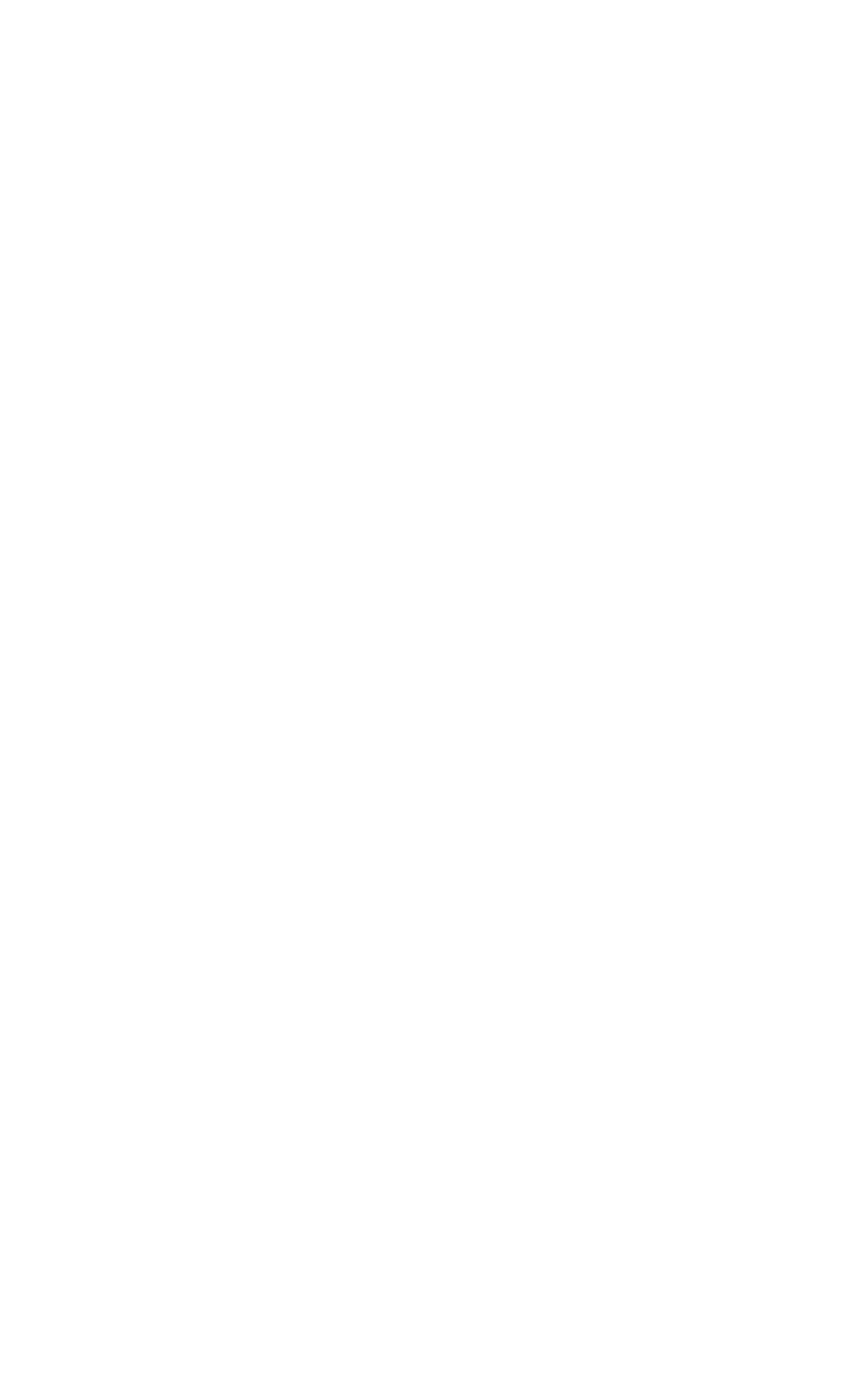
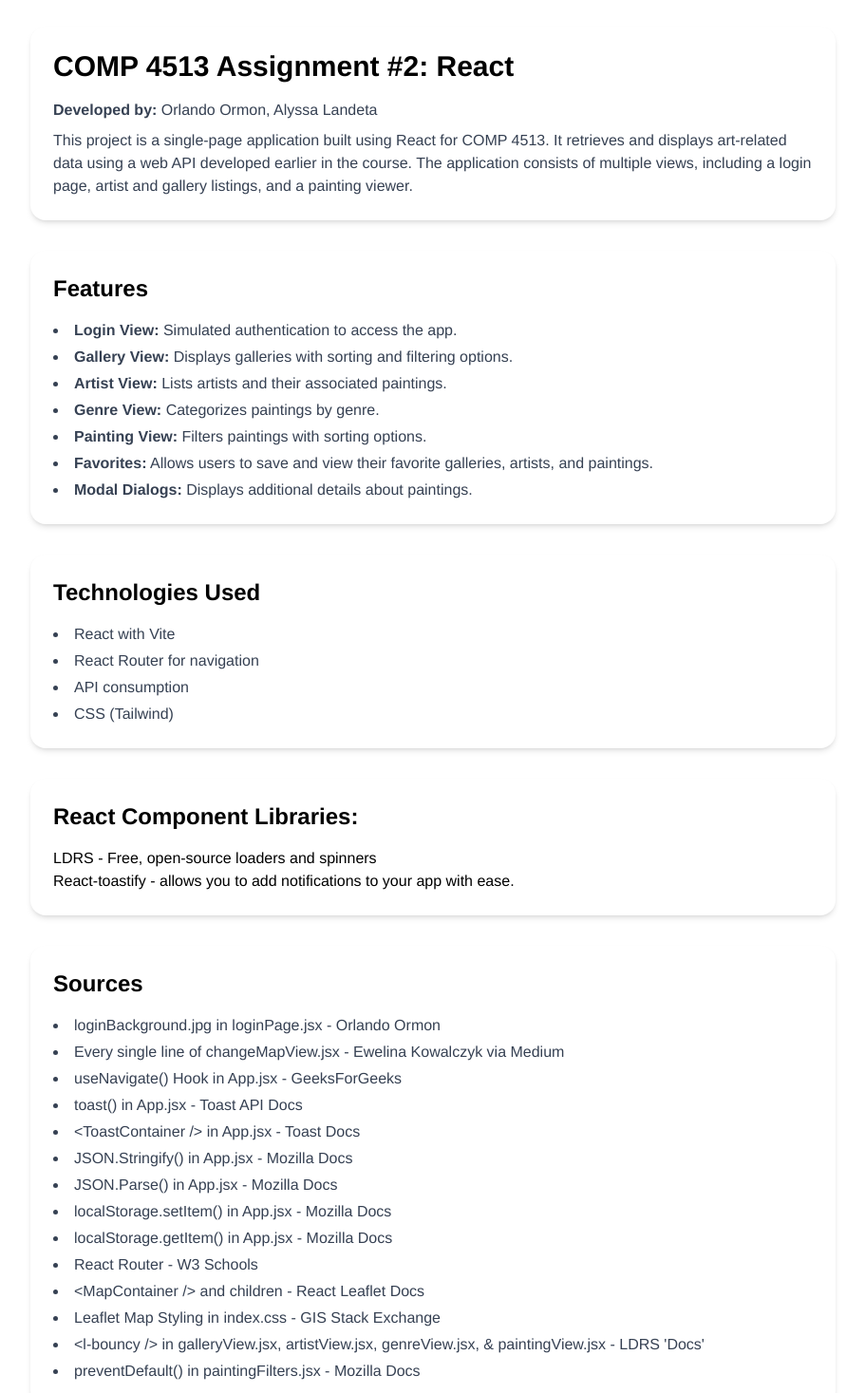
Before and after one commit to orlando-o/COMP4513ASG2, a React (Vite) app: page /about in a window 1280 px wide. Before the commit this address had no page. Shown: the part 60-1527 px from the top of the page at 95% size, without its empty margins (184-1095 px from the left). Before the commit the page ends 800 px from the top, so only its background shows below. Built offline with nearby package versions, Linux system fonts and the light colour scheme.

Commit message:
Added aboutView.jsx

```diff
--- a/index.html
+++ b/index.html
@@ -9,7 +9,7 @@
       integrity="sha256-p4NxAoJBhIIN+hmNHrzRCf9tD/miZyoHS5obTRR9BMY="
       crossorigin=""
     />
-    <title>COMP 4513 ASG 2</title>
+    <title>PaintingsPlus</title>
   </head>
   <body>
     <div id="root"></div>
--- a/src/App.jsx
+++ b/src/App.jsx
@@ -7,6 +7,7 @@ import PaintingView from "./views/paintingView";
 import ArtistView from "./views/artistView";
 import FavoritesModal from "./views/partials/modals/favouritesModal";
 import { ToastContainer, toast } from "react-toastify";
+import AboutView from "./views/aboutView";
 
 function App() {
   const navigate = useNavigate(); // https://www.geeksforgeeks.org/reactjs-usenavigate-hook/
@@ -191,6 +192,16 @@ function App() {
             />
           }
         />
+        <Route
+          path="about"
+          element={
+            <AboutView
+              redirect={redirect}
+              favouritesEmpty={favouritesEmpty}
+              openFavouritesModal={openFavouritesModal}
+            />
+          }
+        />
       </Routes>
     </main>
   );
--- /dev/null
+++ b/src/views/aboutView.jsx
@@ -0,0 +1,222 @@
+import Header from "./partials/header";
+const AboutView = ({ redirect, openFavouritesModal, favouritesEmpty }) => {
+  return (
+    <div>
+      <Header
+        redirect={redirect}
+        openFavouritesModal={openFavouritesModal}
+        favouritesEmpty={favouritesEmpty}
+      />
+      <div className="max-w-4xl mx-auto p-6 space-y-8">
+        <div className="bg-white shadow-md rounded-2xl p-6">
+          <h1 className="text-3xl font-bold mb-4">
+            COMP 4513 Assignment #2: React
+          </h1>
+          <p className="text-gray-700 mb-2">
+            <strong>Developed by:</strong> Orlando Ormon, Alyssa Landeta
+          </p>
+          <p className="text-gray-700">
+            This project is a single-page application built using React for COMP
+            4513. It retrieves and displays art-related data using a web API
+            developed earlier in the course. The application consists of
+            multiple views, including a login page, artist and gallery listings,
+            and a painting viewer.
+          </p>
+        </div>
+
+        <div className="bg-white shadow-md rounded-2xl p-6">
+          <h2 className="text-2xl font-semibold mb-4">Features</h2>
+          <ul className="list-disc list-inside text-gray-700 space-y-1">
+            <li>
+              <strong>Login View:</strong> Simulated authentication to access
+              the app.
+            </li>
+            <li>
+              <strong>Gallery View:</strong> Displays galleries with sorting and
+              filtering options.
+            </li>
+            <li>
+              <strong>Artist View:</strong> Lists artists and their associated
+              paintings.
+            </li>
+            <li>
+              <strong>Genre View:</strong> Categorizes paintings by genre.
+            </li>
+            <li>
+              <strong>Painting View:</strong> Filters paintings with sorting
+              options.
+            </li>
+            <li>
+              <strong>Favorites:</strong> Allows users to save and view their
+              favorite galleries, artists, and paintings.
+            </li>
+            <li>
+              <strong>Modal Dialogs:</strong> Displays additional details about
+              paintings.
+            </li>
+          </ul>
+        </div>
+
+        <div className="bg-white shadow-md rounded-2xl p-6">
+          <h2 className="text-2xl font-semibold mb-4">Technologies Used</h2>
+          <ul className="list-disc list-inside text-gray-700 space-y-1">
+            <li>React with Vite</li>
+            <li>React Router for navigation</li>
+            <li>API consumption</li>
+            <li>CSS (Tailwind)</li>
+          </ul>
+        </div>
+        <div className="bg-white shadow-md rounded-2xl p-6">
+          <h2 className="text-2xl font-semibold mb-4">
+            React Component Libraries:
+          </h2>
+          <ul>
+            <li>
+              <a href="https://uiball.com/ldrs/" target="_blank">
+                LDRS - Free, open-source loaders and spinners
+              </a>
+            </li>
+            <li>
+              <a
+                href="https://fkhadra.github.io/react-toastify/"
+                target="_blank"
+              >
+                React-toastify - allows you to add notifications to your app
+                with ease.
+              </a>
+            </li>
+          </ul>
+        </div>
+
+        <div className="bg-white shadow-md rounded-2xl p-6">
+          <h2 className="text-2xl font-semibold mb-4">Sources</h2>
+          <ul className="list-disc list-inside text-gray-700 space-y-1">
+            <li>
+              loginBackground.jpg in loginPage.jsx -{" "}
+              <a href="https://ormon.ca/" target="_blank">
+                Orlando Ormon
+              </a>
+            </li>
+            <li>
+              Every single line of changeMapView.jsx -{" "}
+              <a
+                href="https://medium.com/@ewelina14/my-first-react-application-using-a-leaflet-library-e376a852be85"
+                target="_blank"
+              >
+                Ewelina Kowalczyk via Medium
+              </a>
+            </li>
+            <li>
+              useNavigate() Hook in App.jsx -{" "}
+              <a
+                href="https://www.geeksforgeeks.org/reactjs-usenavigate-hook/"
+                target="_blank"
+              >
+                GeeksForGeeks
+              </a>
+            </li>
+            <li>
+              toast() in App.jsx -{" "}
+              <a
+                href="https://fkhadra.github.io/react-toastify/api/toast"
+                target="_blank"
+              >
+                Toast API Docs
+              </a>
+            </li>
+            <li>
+              {"<ToastContainer />"} in App.jsx -{" "}
+              <a
+                href="https://github.com/fkhadra/react-toastify/tree/main"
+                target="_blank"
+              >
+                Toast Docs
+              </a>
+            </li>
+            <li>
+              JSON.Stringify() in App.jsx -{" "}
+              <a
+                href="https://developer.mozilla.org/en-US/docs/Web/JavaScript/Reference/Global_Objects/JSON/stringify"
+                target="_blank"
+              >
+                Mozilla Docs
+              </a>
+            </li>
+            <li>
+              JSON.Parse() in App.jsx -{" "}
+              <a
+                href="https://developer.mozilla.org/en-US/docs/Web/JavaScript/Reference/Global_Objects/JSON/stringify"
+                target="_blank"
+              >
+                Mozilla Docs
+              </a>
+            </li>
+            <li>
+              localStorage.setItem() in App.jsx -{" "}
+              <a
+                href="https://developer.mozilla.org/en-US/docs/Web/API/Window/localStorage"
+                target="_blank"
+              >
+                Mozilla Docs
+              </a>
+            </li>
+            <li>
+              localStorage.getItem() in App.jsx -{" "}
+              <a
+                href="https://developer.mozilla.org/en-US/docs/Web/API/Window/localStorage"
+                target="_blank"
+              >
+                Mozilla Docs
+              </a>
+            </li>
+            <li>
+              React Router -{" "}
+              <a
+                href="https://www.w3schools.com/react/react_router.asp"
+                target="_blank"
+              >
+                W3 Schools
+              </a>
+            </li>
+            <li>
+              {"<MapContainer />"} and children -{" "}
+              <a
+                href="https://react-leaflet.js.org/docs/start-setup/"
+                target="_blank"
+              >
+                React Leaflet Docs
+              </a>
+            </li>
+            <li>
+              Leaflet Map Styling in index.css -{" "}
+              <a
+                href="https://gis.stackexchange.com/questions/246689/leaflet-layer-control-and-legend"
+                target="_blank"
+              >
+                GIS Stack Exchange
+              </a>
+            </li>
+            <li>
+              {"<l-bouncy />"} in galleryView.jsx, artistView.jsx,
+              genreView.jsx, & paintingView.jsx -{" "}
+              <a href="https://uiball.com/ldrs/" target="_blank">
+                LDRS 'Docs'
+              </a>
+            </li>
+            <li>
+              preventDefault() in paintingFilters.jsx -{" "}
+              <a
+                href="https://developer.mozilla.org/en-US/docs/Web/API/Event/preventDefault"
+                target="_blank"
+              >
+                Mozilla Docs
+              </a>
+            </li>
+          </ul>
+        </div>
+      </div>
+    </div>
+  );
+};
+
+export default AboutView;
--- a/src/views/paintingView.jsx
+++ b/src/views/paintingView.jsx
@@ -14,16 +14,16 @@ const PaintingView = ({
   favouritesEmpty,
 }) => {
   const [paintingList, setPaintings] = useState([]);
-  const [selectedFilter, setFilters] = useState([]); // ex ["year", "2017/2024"]
+  const [selectedFilter, setFilters] = useState([]); // ["year", "2017/2024"]
   const [loading, setLoading] = useState(true);
 
   const endpoint = "paintings";
   useEffect(() => {
     async function fetchPaintings() {
       const paintings = await fetchApi(endpoint);
-      setPaintings(paintings); // will cause paintingsTable to re-render because of the dependency
+      setPaintings(paintings);
     }
-    fetchPaintings(); // TODO setPaintings(getStoredResponse(endpoint)); if (!paintingList) {fetchPaintings()};
+    fetchPaintings();
   }, []);
 
   useEffect(() => {
--- a/src/views/partials/navBar.jsx
+++ b/src/views/partials/navBar.jsx
@@ -52,8 +52,8 @@ const NavBar = ({ redirect, openFavouritesModal, favouritesEmpty }) => {
       <button
         className="navItem mt-2 px-4 py-2 bg-gray-500 rounded hover:bg-gray-600"
         onClick={handleClick}
+        id="aboutNav"
       >
-        {/* add id="aboutNav" eventually when we make the about page */}
         About
       </button>
     </div>
```
